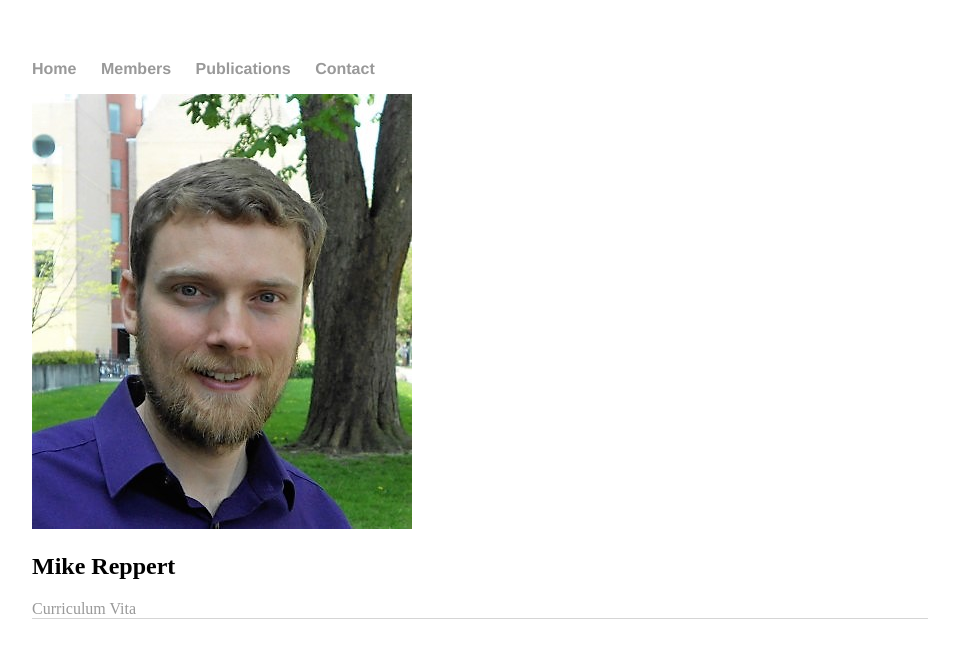
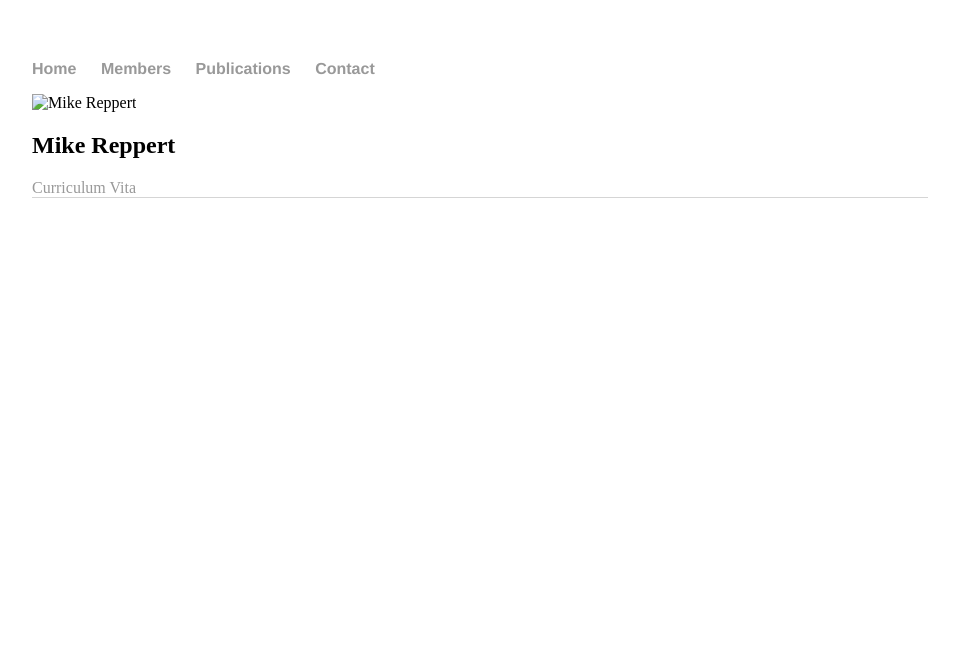
Before and after one commit to mreppert/mreppert.github.io, a Jekyll site: the page built from members/index.html, in a window 1280 px wide. Shown: the top 658 px of the page, without its empty margins (160-1119 px from the left). Built offline with Jekyll 4.4.1, drawn with Linux system fonts in a browser that asks for light colours.

Commit message:
Update index.html

```diff
--- a/members/index.html
+++ b/members/index.html
@@ -5,10 +5,8 @@
 
 <html>
 
-<!--<li><a href="/cv/CV.pdf">CV</a></li>-->
-
 <body>
-  <img src="mike_reppert.jpg" alt="Mike Reppert">
+  <img src="members/mike_reppert.jpg" alt="Mike Reppert">
   <h2>Mike Reppert</h2>
   <a href="/cv/CV.pdf">Curriculum Vita</a>
 
```
